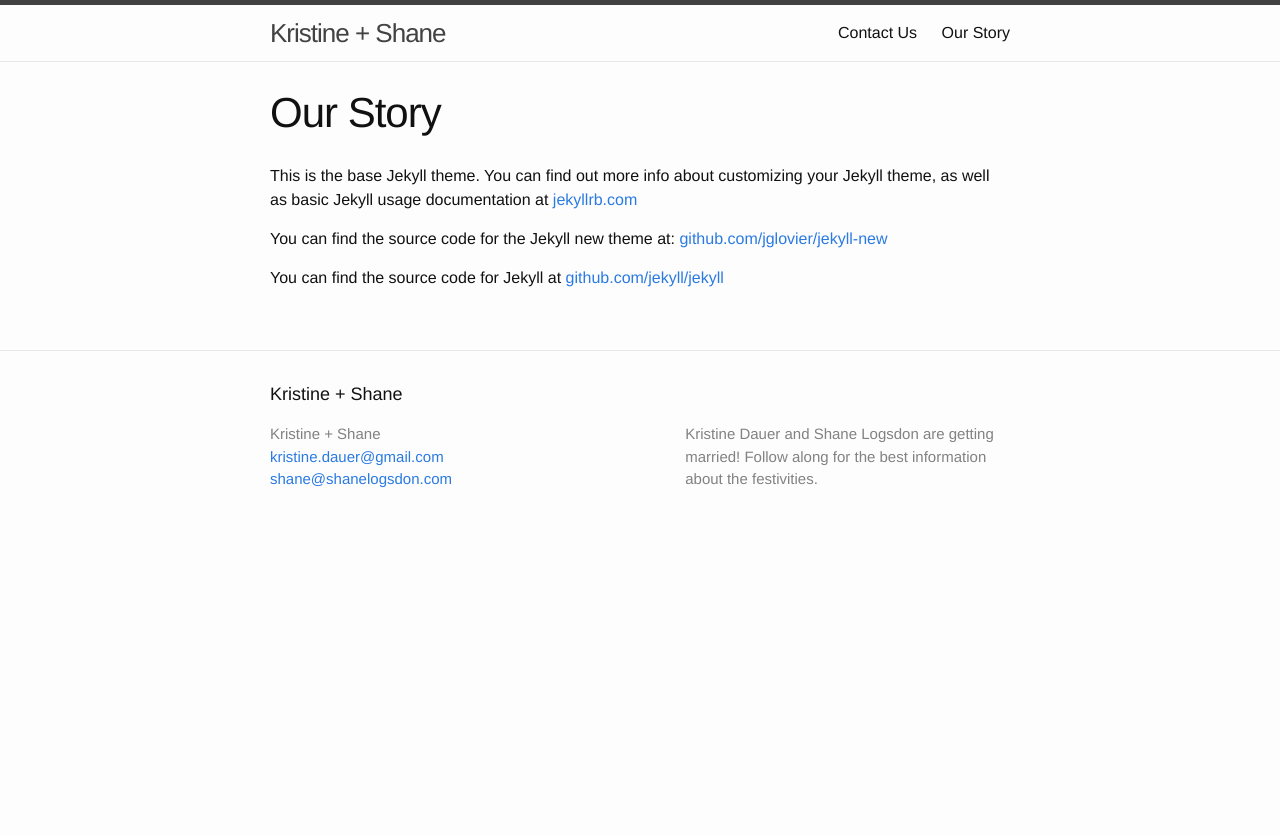
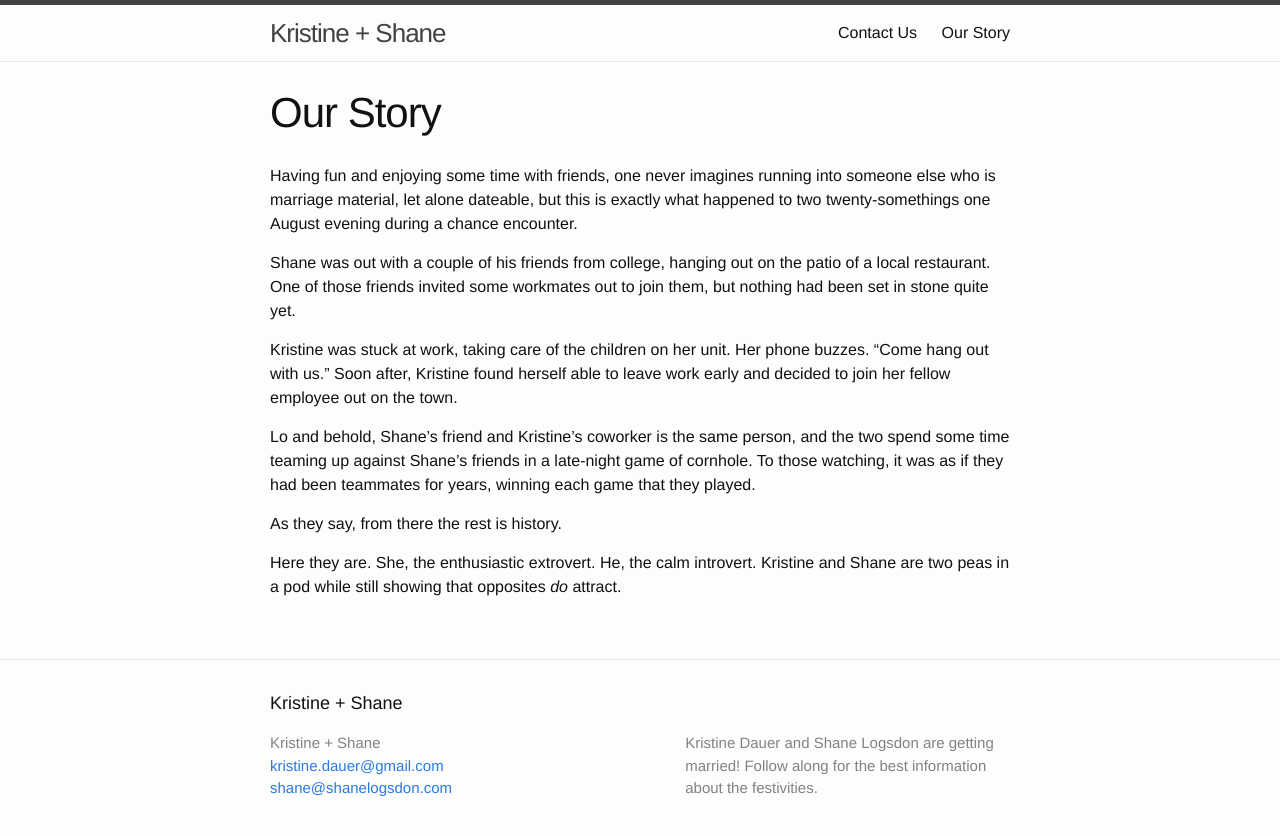
Before and after one commit to slogsdon/kas, a Jekyll site: the page built from our-story.md, in a window 1280 px wide. Shown: the top 836 px of the page. Built offline with Jekyll 4.4.1, drawn with Linux system fonts in a browser that asks for light colours; nearby versions of some CDN libraries.

Commit message:
adding our story

```diff
--- a/our-story.md
+++ b/our-story.md
@@ -4,8 +4,31 @@ title: Our Story
 permalink: /our-story/
 ---
 
-This is the base Jekyll theme. You can find out more info about customizing your Jekyll theme, as well as basic Jekyll usage documentation at [jekyllrb.com](http://jekyllrb.com/)
+Having fun and enjoying some time with friends, one never
+imagines running into someone else who is marriage material,
+let alone dateable, but this is exactly what happened to
+two twenty-somethings one August evening during a chance
+encounter.
 
-You can find the source code for the Jekyll new theme at: [github.com/jglovier/jekyll-new](https://github.com/jglovier/jekyll-new)
+Shane was out with a couple of his friends from college,
+hanging out on the patio of a local restaurant. One of
+those friends invited some workmates out to join them,
+but nothing had been set in stone quite yet.
 
-You can find the source code for Jekyll at [github.com/jekyll/jekyll](https://github.com/jekyll/jekyll)
+Kristine was stuck at work, taking care of the children
+on her unit. Her phone buzzes. "Come hang out with us."
+Soon after, Kristine found herself able to leave work
+early and decided to join her fellow employee out on
+the town.
+
+Lo and behold, Shane's friend and Kristine's coworker
+is the same person, and the two spend some time teaming
+up against Shane's friends in a late-night game of
+cornhole. To those watching, it was as if they had been
+teammates for years, winning each game that they played.
+
+As they say, from there the rest is history.
+
+Here they are. She, the enthusiastic extrovert. He, the
+calm introvert. Kristine and Shane are two peas in a pod
+while still showing that opposites _do_ attract.
```
